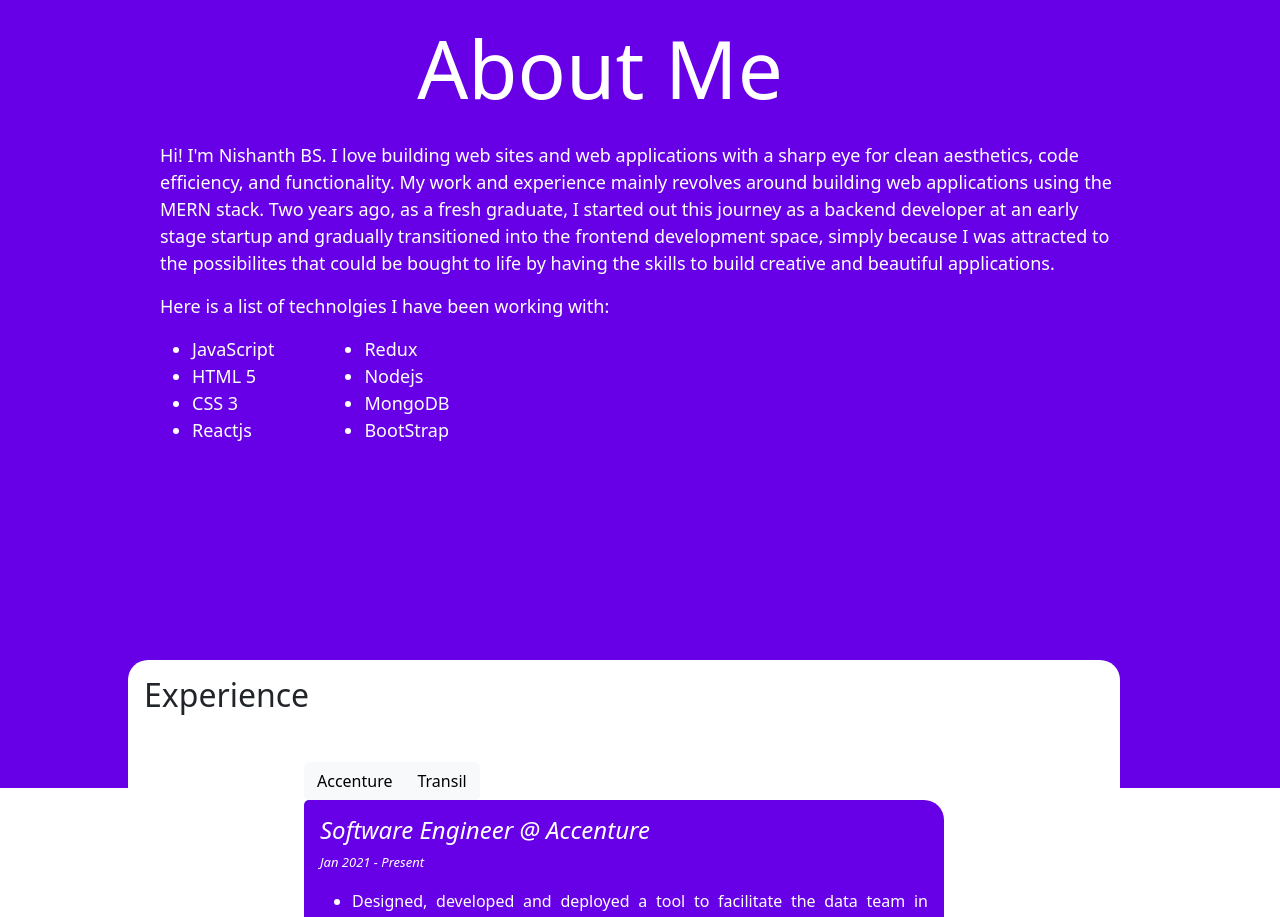
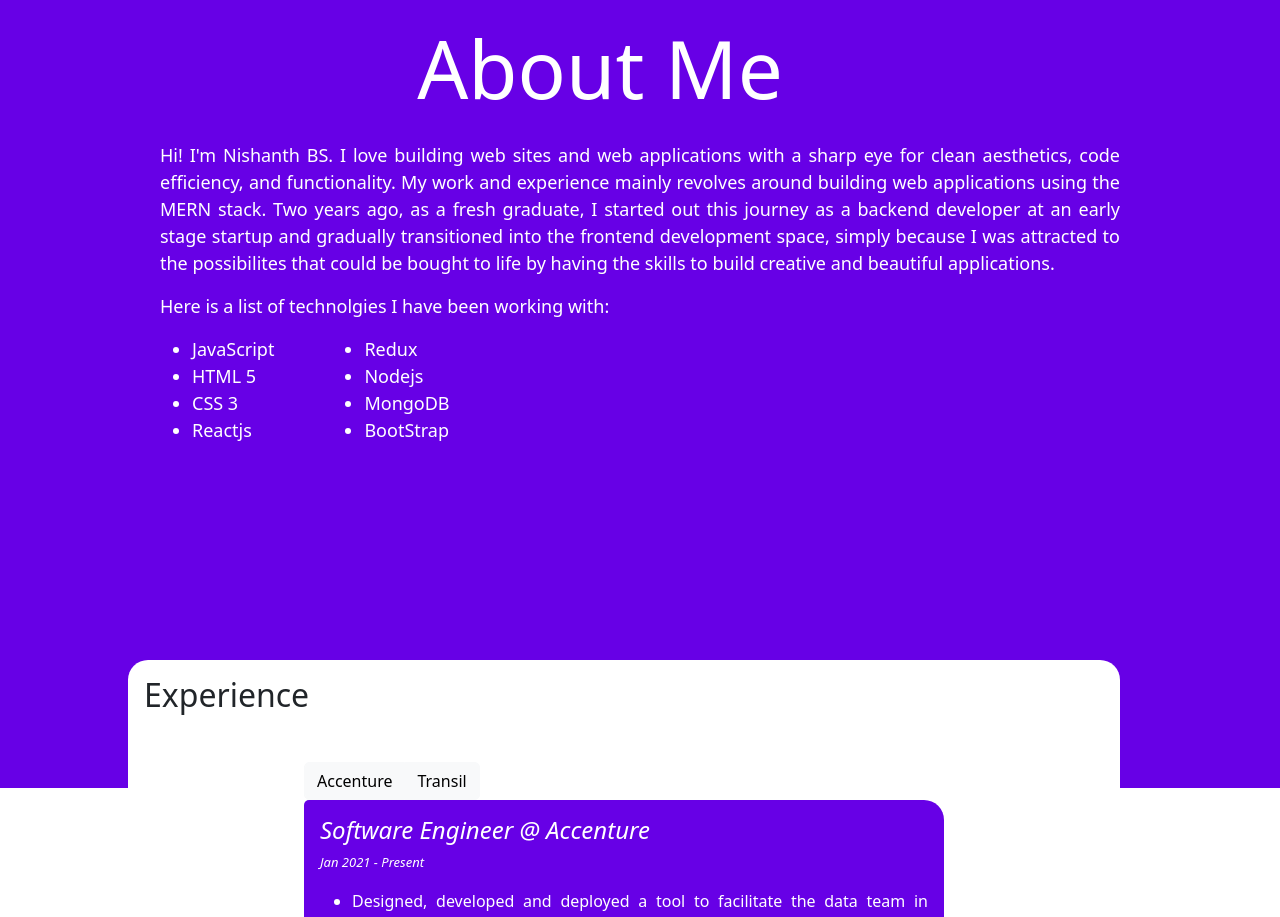
Before and after one commit to nishanthbs1998/portfolio, a React (Create React App) app in the folder portfolio/: page / in a window 1280 px wide. Shown: the part 860-1777 px from the top of the page. Built offline with nearby package versions, Linux system fonts and the light colour scheme.

Commit message:
Added text justification for about content

```diff
--- a/portfolio/src/App.css
+++ b/portfolio/src/App.css
@@ -67,6 +67,7 @@
 }
 .aboutContent{
   font-size: small;
+  text-align: justify;
 }
 .experience {
   height: 100vh;
```
